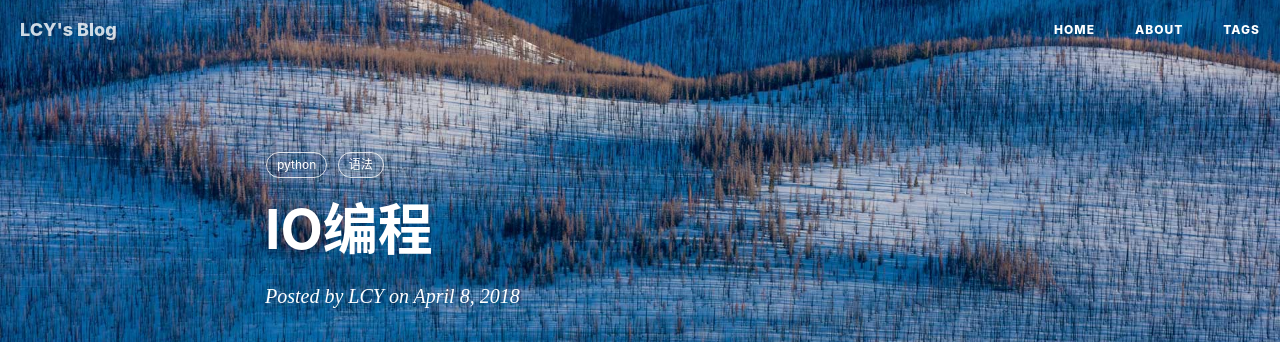
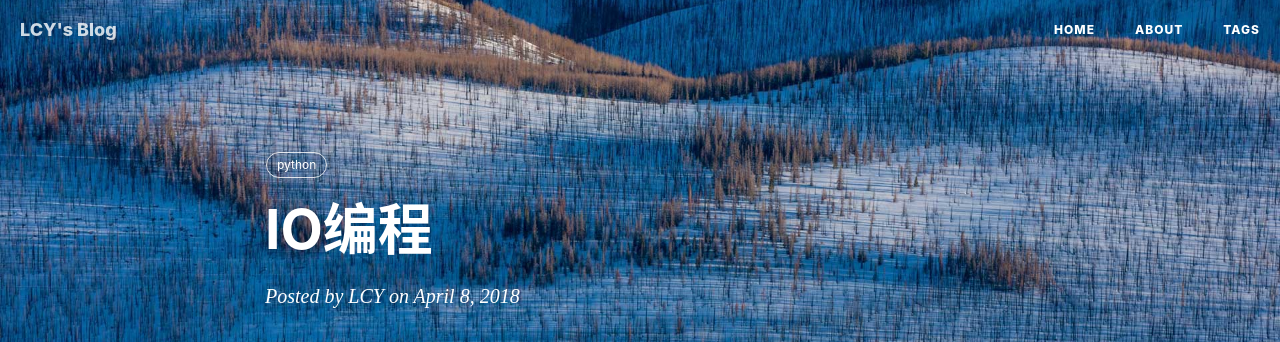
Before and after one commit to liaochengyu/liaochengyu.github.io, a Jekyll site: the page built from _posts/2018-4-8-IO编程.md, in a window 1280 px wide and 900 px high. Shown: the top 342 px of the window. Built offline with Jekyll 4.4.1, drawn with Linux system fonts in a browser that asks for light colours; nearby versions of some CDN libraries; library files that are not in the unit come from our copies; comment, search, counter and statistics services are not loaded.

Commit message:
Update 2018-4-8-IO编程.md

```diff
--- a/_posts/2018-4-8-IO编程.md
+++ b/_posts/2018-4-8-IO编程.md
@@ -8,7 +8,6 @@ header-img: img/bing_7.JPG    #这篇文章标题背景图片
 catalog: true                       # 是否归档
 tags:                              #标签
 - python
-- 语法
 
 ---
 >本篇博客是用于记录我在学习`python`的基本语法中的IO编程部分的内容。基本参考[廖雪峰python教程博客](https://www.liaoxuefeng.com/wiki/0014316089557264a6b348958f449949df42a6d3a2e542c000/001431917715991ef1ebc19d15a4afdace1169a464eecc2000)，我对其进行了删减和补充，附带一些自己的理解，大家可以进行部分参考，也可以直接移步至他的博客。
```
